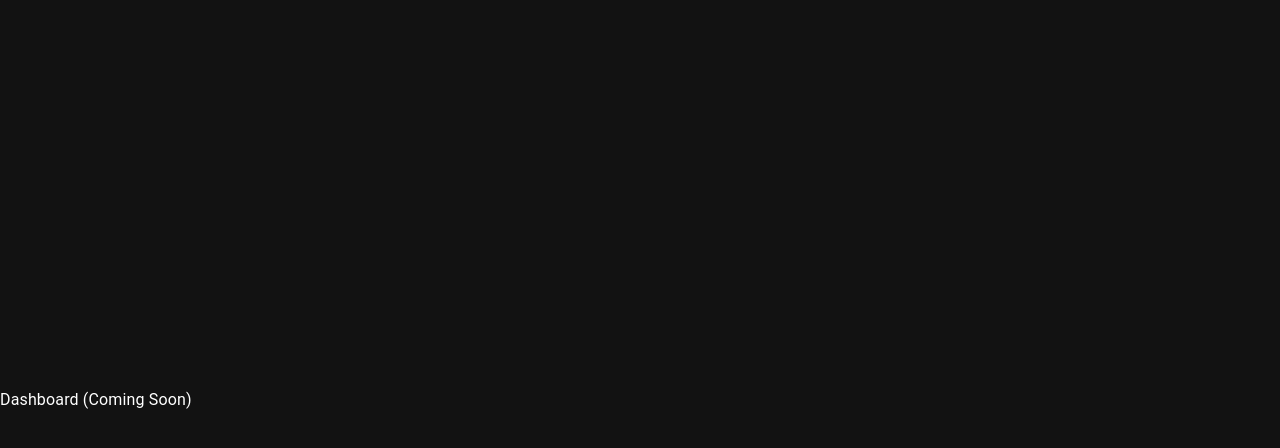
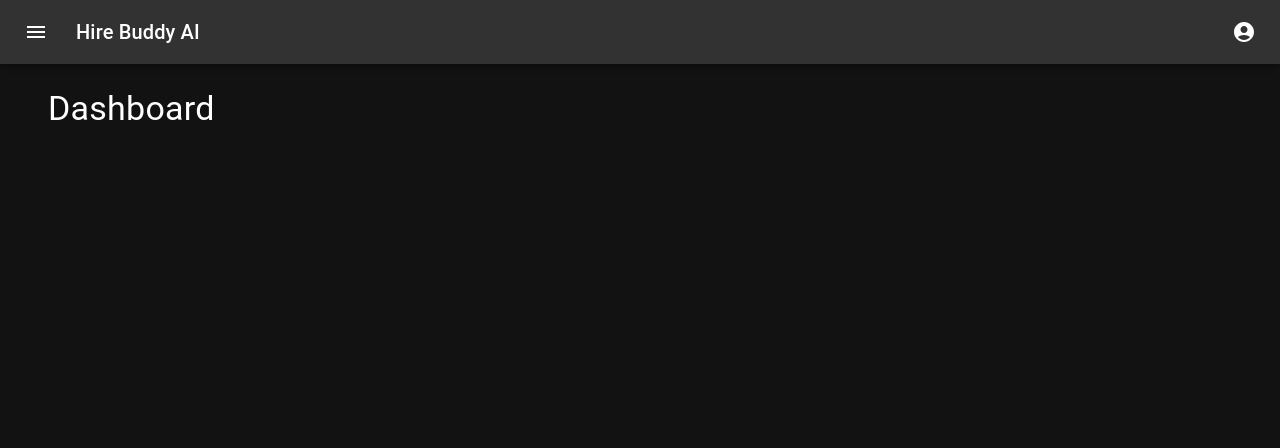
Before and after one commit to reedba/job-tracker-ai-avatar, a React (Vite) app in the folder client/: page /dashboard in a window 1280 px wide. Shown: the top 448 px of the page. Built offline with nearby package versions, Linux system fonts and the light colour scheme; sample sign-in values are in the browser's storage.

Commit message:
Toolbar and dashboard

```diff
--- a/client/src/App.jsx
+++ b/client/src/App.jsx
@@ -3,6 +3,7 @@ import { ThemeProvider, CssBaseline } from '@mui/material';
 import { darkTheme } from './theme/darkTheme';
 import Login from './components/auth/Login';
 import Register from './components/auth/Register';
+import Dashboard from './components/dashboard/Dashboard';
 import { useSelector } from 'react-redux';
 
 // Configure axios defaults
@@ -40,7 +41,7 @@ function App() {
           {/* Protected routes - redirect to login if not authenticated */}
           <Route
             path="/dashboard"
-            element={token ? <div>Dashboard (Coming Soon)</div> : <Navigate to="/login" />}
+            element={token ? <Dashboard /> : <Navigate to="/login" />}
           />
 
           {/* Redirect root to login or dashboard based on auth state */}
--- /dev/null
+++ b/client/src/components/dashboard/Dashboard.jsx
@@ -0,0 +1,17 @@
+import { Typography, Container } from '@mui/material';
+import Layout from '../layout/Layout';
+
+const Dashboard = () => {
+  return (
+    <Layout>
+      <Container maxWidth="lg">
+        <Typography variant="h4" gutterBottom>
+          Dashboard
+        </Typography>
+        {/* Add your dashboard content here */}
+      </Container>
+    </Layout>
+  );
+};
+
+export default Dashboard;
--- /dev/null
+++ b/client/src/components/layout/Layout.jsx
@@ -0,0 +1,17 @@
+import { Box, Toolbar } from '@mui/material';
+import MainToolbar from './MainToolbar';
+
+const Layout = ({ children }) => {
+  return (
+    <Box sx={{ display: 'flex', flexDirection: 'column', minHeight: '100vh' }}>
+      <MainToolbar />
+      {/* This empty Toolbar component creates space below the fixed AppBar */}
+      <Toolbar />
+      <Box component="main" sx={{ flexGrow: 1, p: 3 }}>
+        {children}
+      </Box>
+    </Box>
+  );
+};
+
+export default Layout;
--- /dev/null
+++ b/client/src/components/layout/MainToolbar.jsx
@@ -0,0 +1,110 @@
+import { useDispatch, useSelector } from 'react-redux';
+import { useNavigate } from 'react-router-dom';
+import {
+  AppBar,
+  Toolbar,
+  Typography,
+  Button,
+  IconButton,
+  Menu,
+  MenuItem,
+  Box,
+  Avatar
+} from '@mui/material';
+import { Menu as MenuIcon, AccountCircle } from '@mui/icons-material';
+import { useState } from 'react';
+import { logout } from '../../features/auth/authSlice';
+
+const MainToolbar = () => {
+  const dispatch = useDispatch();
+  const navigate = useNavigate();
+  const { user } = useSelector((state) => state.auth);
+
+  const [anchorEl, setAnchorEl] = useState(null);
+  const [mobileMoreAnchorEl, setMobileMoreAnchorEl] = useState(null);
+
+  const handleProfileMenuOpen = (event) => {
+    setAnchorEl(event.currentTarget);
+  };
+
+  const handleMobileMenuClose = () => {
+    setMobileMoreAnchorEl(null);
+  };
+
+  const handleMenuClose = () => {
+    setAnchorEl(null);
+    handleMobileMenuClose();
+  };
+
+  const handleLogout = () => {
+    handleMenuClose();
+    dispatch(logout());
+    navigate('/login');
+  };
+
+  const menuId = 'primary-search-account-menu';
+  const renderMenu = (
+    <Menu
+      anchorEl={anchorEl}
+      anchorOrigin={{
+        vertical: 'top',
+        horizontal: 'right',
+      }}
+      id={menuId}
+      keepMounted
+      transformOrigin={{
+        vertical: 'top',
+        horizontal: 'right',
+      }}
+      open={Boolean(anchorEl)}
+      onClose={handleMenuClose}
+    >
+      <MenuItem onClick={handleMenuClose}>Profile</MenuItem>
+      <MenuItem onClick={handleMenuClose}>Settings</MenuItem>
+      <MenuItem onClick={handleLogout}>Logout</MenuItem>
+    </Menu>
+  );
+
+  return (
+    <AppBar position="fixed">
+      <Toolbar>
+        <IconButton
+          size="large"
+          edge="start"
+          color="inherit"
+          aria-label="menu"
+          sx={{ mr: 2 }}
+        >
+          <MenuIcon />
+        </IconButton>
+
+        <Typography variant="h6" component="div" sx={{ flexGrow: 1 }}>
+          Hire Buddy AI
+        </Typography>
+
+        <Box sx={{ display: 'flex', alignItems: 'center', gap: 2 }}>
+          {user && (
+            <Typography variant="body1" sx={{ display: { xs: 'none', sm: 'block' } }}>
+              {user.first_name} {user.last_name}
+            </Typography>
+          )}
+
+          <IconButton
+            size="large"
+            edge="end"
+            aria-label="account of current user"
+            aria-controls={menuId}
+            aria-haspopup="true"
+            onClick={handleProfileMenuOpen}
+            color="inherit"
+          >
+            <AccountCircle />
+          </IconButton>
+        </Box>
+      </Toolbar>
+      {renderMenu}
+    </AppBar>
+  );
+};
+
+export default MainToolbar;
```
